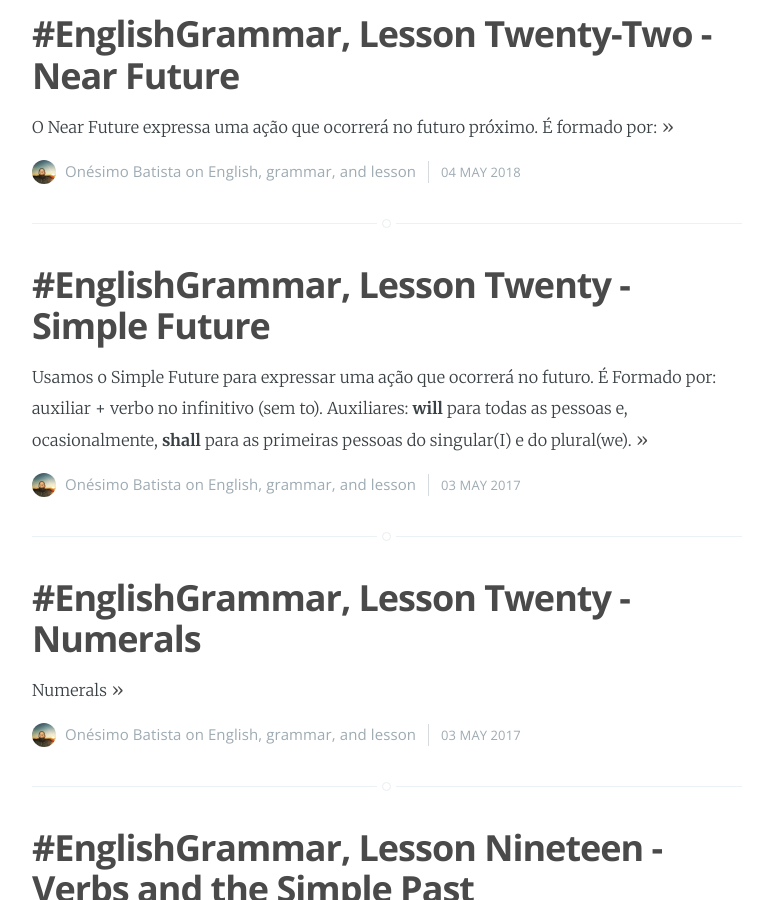
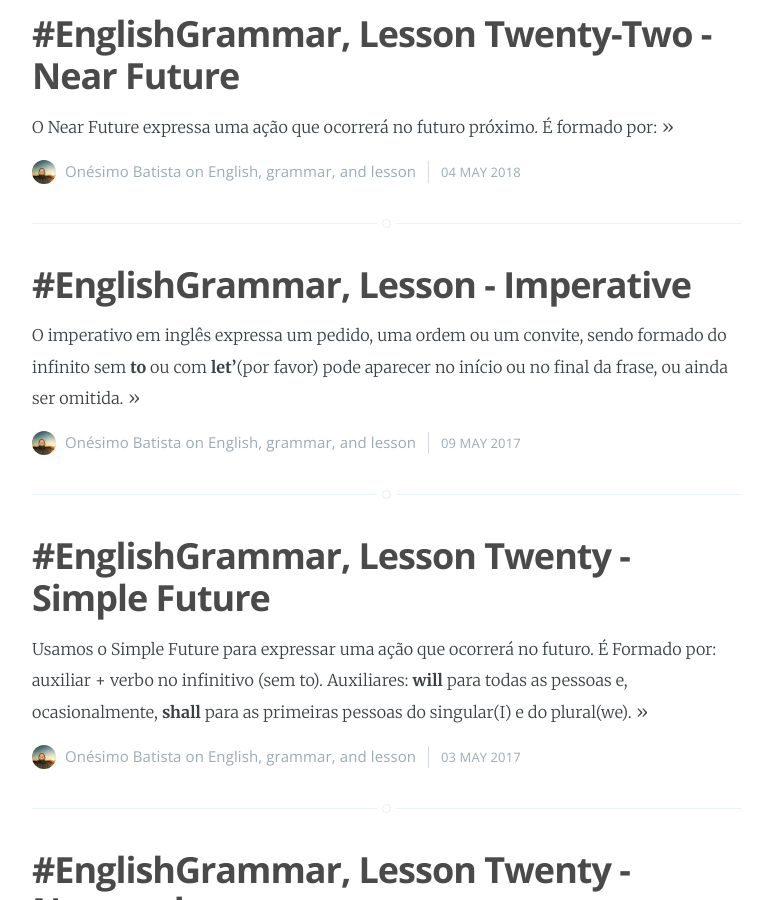
Before and after one commit to onesimo/blog, a Jekyll site: the page built from index.html, in a window 1280 px wide and 900 px high, scrolled down 1437 px. Shown: the whole window, without its empty margins (253-1026 px from the left). Built offline with Jekyll 4.4.1, drawn with Linux system fonts in a browser that asks for light colours; the list of posts is cut into pages by our own code; some of the changed text lies outside the part shown.

Commit message:
add lesson twenty five

```diff
--- /dev/null
+++ b/_posts/2017-05-11-english-grammar-lesson-twenty-five.md
@@ -0,0 +1,22 @@
+---
+layout: post
+title:  "#EnglishGrammar, Lesson - Imperative"
+date:   2017-05-09 23:00:00
+categories: English grammar lesson
+---
+
+
+O imperativo em inglês expressa um pedido, uma ordem ou um convite, sendo formado do infinito sem **to** ou com **let'**(por favor) pode aparecer no início ou no final da frase, ou ainda ser omitida.
+
+Exemplos:
+
+ - Open the window, please!
+ - Please, shut the door.
+ - Let's stay home tonight!
+
+A forma negativa é obtida, usando-se o **don't** mais o infinitivo (sem **to**) ou com **let's not** mais o infinitivo (sem **to**).
+
+Exemplos:
+
+ - Don't go away now, please.
+ - Let's not stay home tonight.
```
Also changed, not shown: _posts/2017-05-05-english-grammar-lesson-twenty-four.md (+1 -1 lines).
